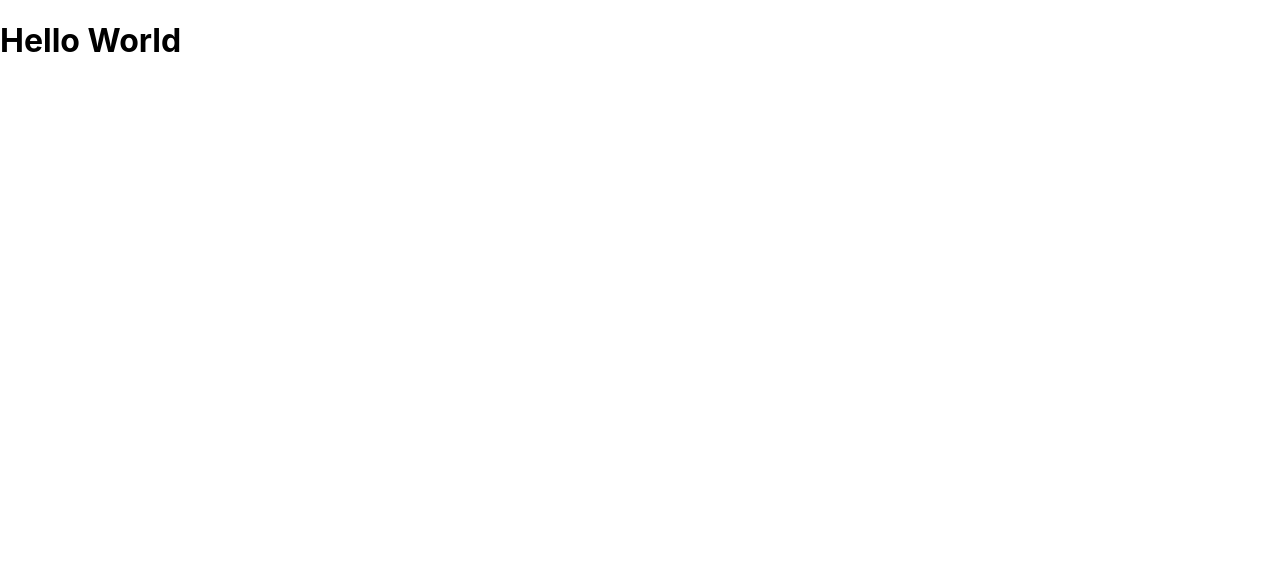
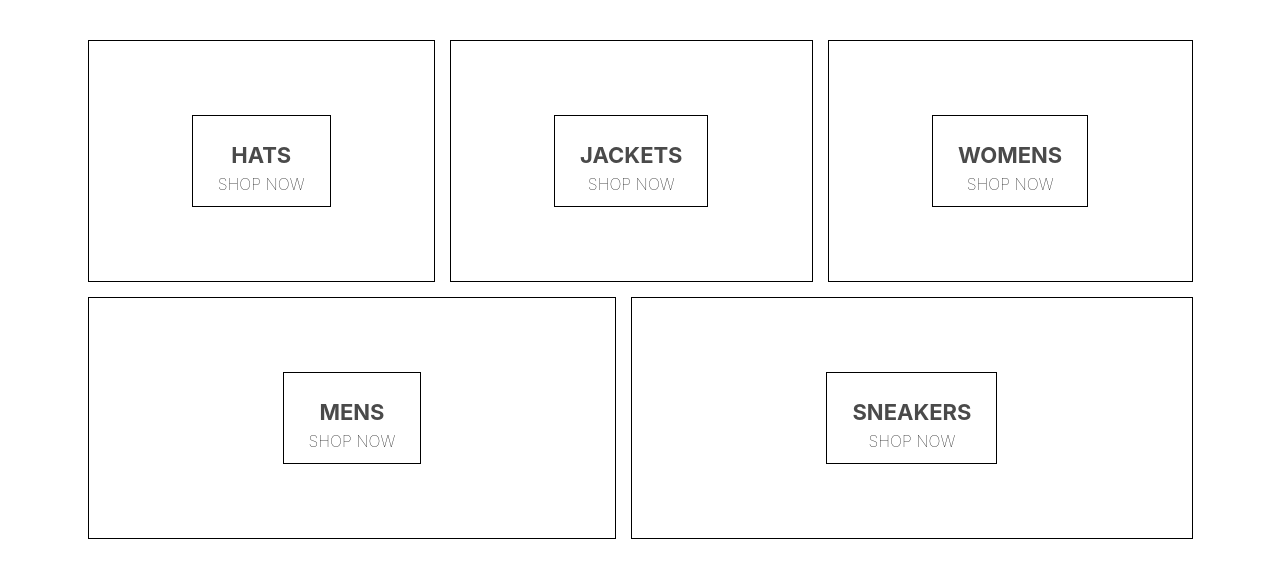
Before and after one commit to sahanpasindu/React_Ecommerce_Project, a React (Create React App) app in the folder royal-cloths/: page / in a window 1280 px wide. Shown: the top 578 px of the page. Built offline with nearby package versions, Linux system fonts and the light colour scheme.

Commit message:
Creating our first component, homepage and adding scss to help us with writing our styles

```diff
--- a/royal-cloths/package.json
+++ b/royal-cloths/package.json
@@ -6,6 +6,7 @@
     "@testing-library/jest-dom": "^4.2.4",
     "@testing-library/react": "^9.5.0",
     "@testing-library/user-event": "^7.2.1",
+    "node-sass": "^4.14.1",
     "react": "^16.13.1",
     "react-dom": "^16.13.1",
     "react-scripts": "3.4.3"
--- a/royal-cloths/src/App.js
+++ b/royal-cloths/src/App.js
@@ -1,10 +1,12 @@
 import React from 'react';
 import './App.css';
+
+import HomePage from './homepage.component';
 
 function App() {
   return (
     <div>
-      <h1>Hello World</h1>
+      <HomePage />
     </div>
   );
 }
--- /dev/null
+++ b/royal-cloths/src/homepage.component.jsx
@@ -0,0 +1,42 @@
+import React from 'react';
+
+import './homepage.style.scss';
+
+const HomePage = () => (
+   <div className="homepage">
+      <div className="directory-menu">
+         <div className="menu-item">
+            <div className="content">
+               <h1 className="title">HATS</h1>
+               <span className="subtitle">SHOP NOW</span>
+            </div>
+         </div>
+         <div className="menu-item">
+            <div className="content">
+               <h1 className="title">JACKETS</h1>
+               <span className="subtitle">SHOP NOW</span>
+            </div>
+         </div>
+         <div className="menu-item">
+            <div className="content">
+               <h1 className="title">WOMENS</h1>
+               <span className="subtitle">SHOP NOW</span>
+            </div>
+         </div>
+         <div className="menu-item">
+            <div className="content">
+               <h1 className="title">MENS</h1>
+               <span className="subtitle">SHOP NOW</span>
+            </div>
+         </div>
+         <div className="menu-item">
+            <div className="content">
+               <h1 className="title">SNEAKERS</h1>
+               <span className="subtitle">SHOP NOW</span>
+            </div>
+         </div>
+      </div>
+   </div>
+);
+
+export default HomePage;
--- /dev/null
+++ b/royal-cloths/src/homepage.style.scss
@@ -0,0 +1,54 @@
+.homepage {
+  display: flex;
+  flex-direction: column;
+  align-items: center;
+  padding: 40px 80px;
+}
+
+.directory-menu {
+  width: 100%;
+  display: flex;
+  flex-wrap: wrap;
+  justify-content: space-between;
+}
+
+.menu-item {
+  min-width: 30%;
+  height: 240px;
+  flex: 1 1 auto;
+  display: flex;
+  align-items: center;
+  justify-content: center;
+  border: 1px solid black;
+  margin: 0 7.5px 15px;
+
+  &:first-child {
+    margin-right: 7.5px;
+  }
+
+  &:last-child {
+    margin-left: 7.5px;
+  }
+
+  .content {
+    height: 90px;
+    padding: 0 25px;
+    display: flex;
+    flex-direction: column;
+    align-items: center;
+    justify-content: center;
+    border: 1px solid black;
+
+    .title {
+      font-weight: bold;
+      margin-bottom: 6px;
+      font-size: 22px;
+      color: #4a4a4a;
+    }
+
+    .subtitle {
+      font-weight: lighter;
+      font-size: 16px;
+    }
+  }
+}
```
Also changed, not shown: 1 other file (tests, documents, lock files or other folders).
